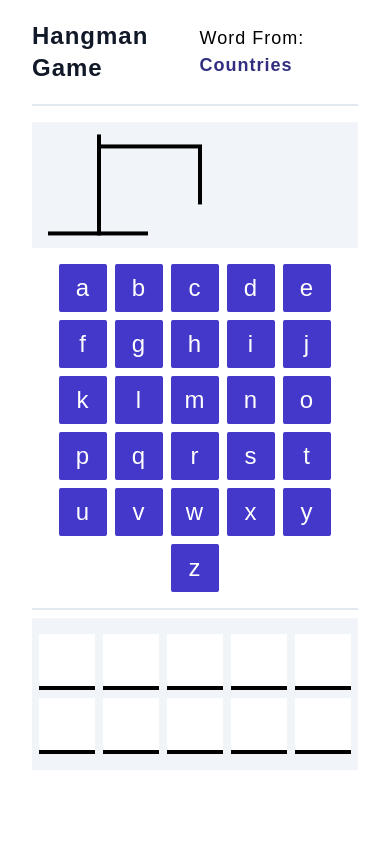
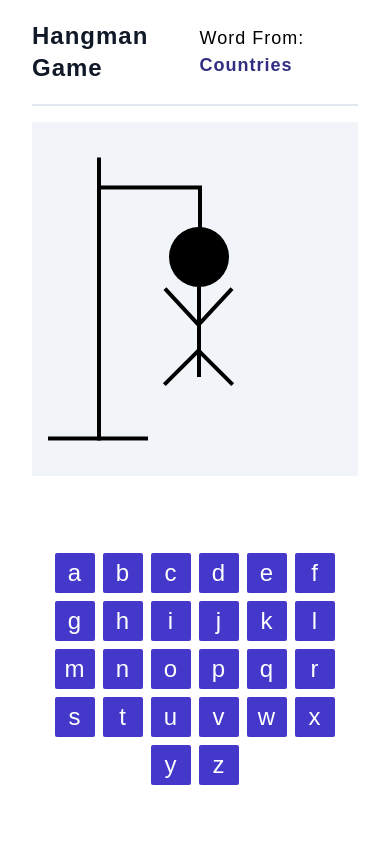
Before and after one commit to Mostafa-Rayan1924/Hangman-Game, a React (Vite) app: page / in a window 390 px wide. Shown: the top 844 px of the page. Built offline with nearby package versions, Linux system fonts and the light colour scheme; a web font is replaced by a local one.

Commit message:
edit some style

```diff
--- a/src/App.jsx
+++ b/src/App.jsx
@@ -7,7 +7,7 @@ export default function App() {
   return (
     <div className="container mb-10">
       <Header />
-      <div className="flex flex-col md:flex-row border-y-2 py-4 h-[60vh] md:h-[450px] border-slate-200 my-2  gap-4 flex-wrap">
+      <div className="flex box flex-col md:flex-row border-y-2 py-4 h-[70vh] md:h-[450px] border-slate-200 my-2  gap-4 flex-wrap">
         <Man />
         <Letters />
       </div>
--- a/src/Components/Letters.jsx
+++ b/src/Components/Letters.jsx
@@ -7,7 +7,7 @@ const Letters = () => {
           console.log(item);
           return (
             <h3
-              className="bg-indigo-700 text-white text-2xl md:text-3xl rounded-sm grid place-items-center w-12 md:w-16 h-12 md:h-16 cursor-pointer "
+              className="bg-indigo-700 text-white text-2xl md:text-3xl rounded-sm grid place-items-center w-10 md:w-16 h-10 md:h-16 cursor-pointer "
               key={item}>
               {item}
             </h3>
--- a/src/Components/Man.jsx
+++ b/src/Components/Man.jsx
@@ -4,7 +4,7 @@ const Man = () => {
       <div className="stand">
         <div className="rope"></div>
       </div>
-      <div className="man hidden">
+      <div className="man ">
         <div className="head"></div>
         <div className="body"></div>
         <div className="handRight"></div>
--- a/src/index.css
+++ b/src/index.css
@@ -98,3 +98,8 @@ body {
   transform: rotate(-45deg);
   left: calc(20% + 116px);
 }
+@media (max-width: 390px) {
+  .box {
+    height: 90vh;
+  }
+}
```
